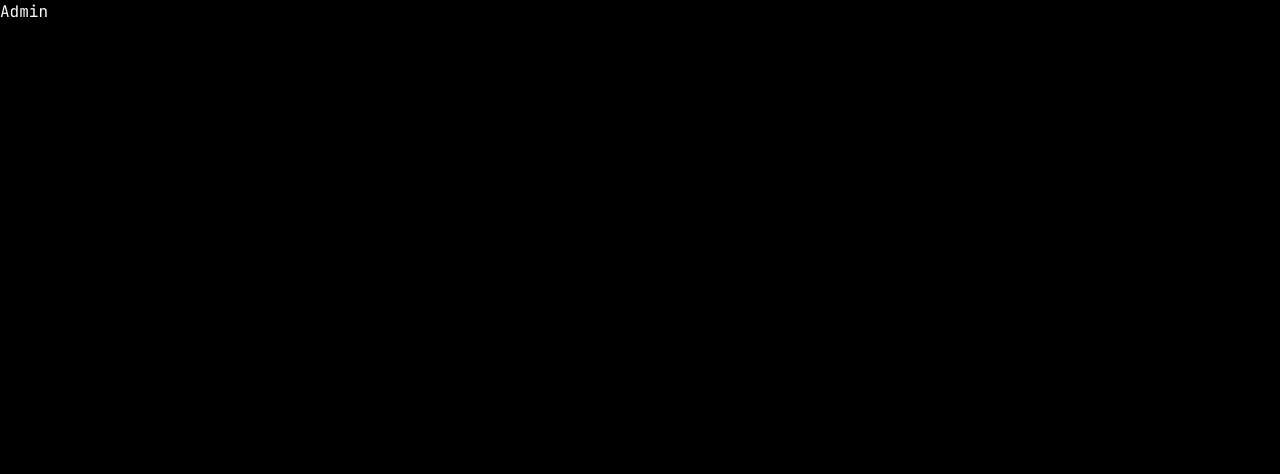
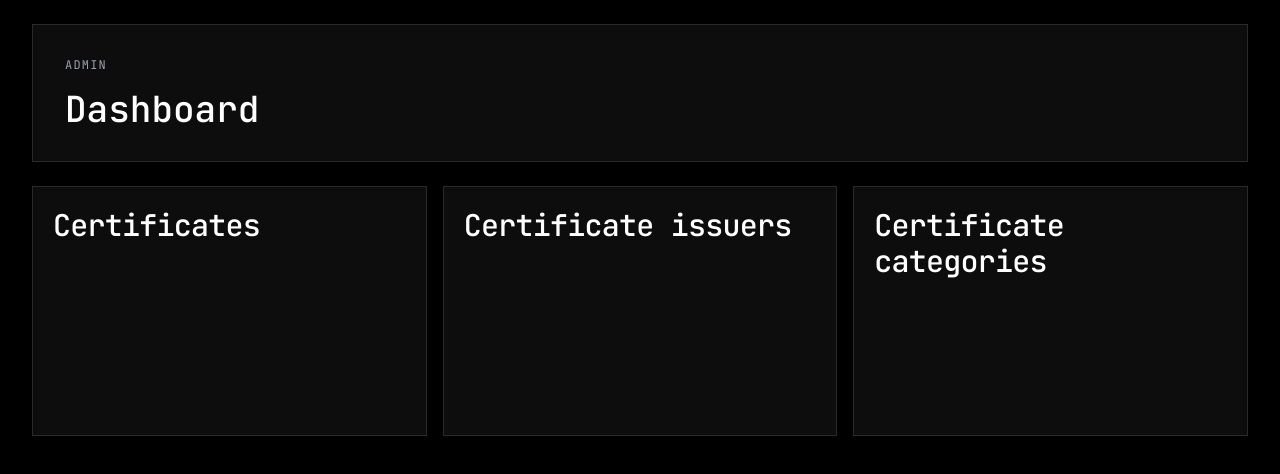
Before and after one commit to jpin730/next-portfolio, a Next.js app: page /admin in a window 1280 px wide. Shown: the top 474 px of the page. Built offline with nearby package versions, Linux system fonts and the light colour scheme.

Commit message:
feat: :lipstick: add pages for Certificates, Certificate issuers, and Certificate categories with updated admin dashboard layout

```diff
--- /dev/null
+++ b/src/app/admin/certificate-categories/page.tsx
@@ -0,0 +1,5 @@
+import { JSX } from 'react'
+
+export default function Page(): JSX.Element {
+  return <h1>Certificate categories</h1>
+}
--- /dev/null
+++ b/src/app/admin/certificate-issuers/page.tsx
@@ -0,0 +1,5 @@
+import { JSX } from 'react'
+
+export default function Page(): JSX.Element {
+  return <h1>Certificate issuers</h1>
+}
--- /dev/null
+++ b/src/app/admin/certificates/page.tsx
@@ -0,0 +1,5 @@
+import { JSX } from 'react'
+
+export default function Page(): JSX.Element {
+  return <h1>Certificates</h1>
+}
--- a/src/app/admin/page.tsx
+++ b/src/app/admin/page.tsx
@@ -1,7 +1,53 @@
-export default async function Page() {
+import Link from 'next/link'
+import { JSX } from 'react'
+
+import { Route } from '@/core/consts/Route'
+
+export const dynamic = 'force-dynamic'
+
+interface AdminTile {
+  title: string
+  href: Route
+}
+
+export default function Page(): JSX.Element {
+  const tiles: AdminTile[] = [
+    {
+      title: 'Certificates',
+      href: Route.ADMIN_CERTIFICATES,
+    },
+    {
+      title: 'Certificate issuers',
+      href: Route.ADMIN_CERTIFICATE_ISSUERS,
+    },
+    {
+      title: 'Certificate categories',
+      href: Route.ADMIN_CERTIFICATE_CATEGORIES,
+    },
+  ]
+
   return (
-    <main>
-      <h1>Admin</h1>
+    <main className="min-h-screen bg-black text-white">
+      <section className="mx-auto flex w-full max-w-7xl flex-col gap-6 px-4 py-6 sm:px-6 lg:px-8">
+        <header className="border border-gray-400/20 bg-white/5 p-6 sm:p-8">
+          <p className="text-xs tracking-widest text-gray-400 uppercase">admin</p>
+          <h1 className="mt-4 text-3xl font-medium sm:text-4xl">Dashboard</h1>
+        </header>
+
+        <div className="grid gap-4 md:grid-cols-2 xl:grid-cols-3">
+          {tiles.map((tile) => (
+            <Link
+              className="group min-h-40 border border-gray-400/20 bg-white/5 p-5 transition duration-200 hover:-translate-y-0.5 hover:border-white/40 hover:bg-white/10 sm:min-h-62.5"
+              href={tile.href}
+              key={tile.title}
+            >
+              <h2 className="text-2xl font-medium tracking-tight text-white transition group-hover:text-gray-100 sm:text-3xl">
+                {tile.title}
+              </h2>
+            </Link>
+          ))}
+        </div>
+      </section>
     </main>
   )
 }
--- /dev/null
+++ b/src/core/consts/route.ts
@@ -0,0 +1,17 @@
+export const Route = {
+  HOME: '/',
+  CERTIFICATES: '/certificates',
+
+  // Admin
+  ADMIN: '/admin',
+  ADMIN_CERTIFICATES: '/admin/certificates',
+  ADMIN_CERTIFICATE_ISSUERS: '/admin/certificate-issuers',
+  ADMIN_CERTIFICATE_CATEGORIES: '/admin/certificate-categories',
+
+  // Authentication
+  AUTH: '/auth',
+  AUTH_LOGIN: '/auth/login',
+  AUTH_LOGOUT: '/auth/logout',
+} as const
+
+export type Route = (typeof Route)[keyof typeof Route]
--- a/src/core/consts/routes.ts
+++ /dev/null
@@ -1,9 +0,0 @@
-export const ROUTES = {
-  HOME: '/',
-  AUTH: '/auth',
-  AUTH_LOGIN: '/auth/login',
-  AUTH_LOGOUT: '/auth/logout',
-  ADMIN: '/admin',
-  ADMIN_CERTIFICATES: '/admin/certificates',
-  CERTIFICATES: '/certificates',
-} as const
--- a/src/core/utils/isPublicRoute.ts
+++ b/src/core/utils/isPublicRoute.ts
@@ -1,6 +1,6 @@
-import { ROUTES } from '../consts/routes'
+import { Route } from '../consts/Route'
 
-const PUBLIC_ROUTES = [ROUTES.HOME, ROUTES.CERTIFICATES, ROUTES.AUTH]
+const PUBLIC_ROUTES = [Route.HOME, Route.CERTIFICATES, Route.AUTH]
 
 export const isPublicRoute = (pathname: string): boolean =>
   PUBLIC_ROUTES.some((route) => pathname === route || pathname.startsWith(route + '/'))
--- a/src/proxy.ts
+++ b/src/proxy.ts
@@ -1,7 +1,7 @@
 import type { NextRequest, ProxyConfig } from 'next/server'
 import { NextResponse } from 'next/server'
 
-import { ROUTES } from '@/core/consts/routes'
+import { Route } from '@/core/consts/Route'
 import { auth } from '@/core/lib/auth'
 import { isPublicRoute } from '@/core/utils/isPublicRoute'
 
@@ -20,7 +20,7 @@ export async function proxy(request: NextRequest): Promise<NextResponse<unknown>
     return response
   }
 
-  const loginUrl = new URL(ROUTES.AUTH_LOGIN, request.nextUrl.origin)
+  const loginUrl = new URL(Route.AUTH_LOGIN, request.nextUrl.origin)
   loginUrl.searchParams.set('returnTo', request.nextUrl.pathname)
   return NextResponse.redirect(loginUrl)
 }
```
